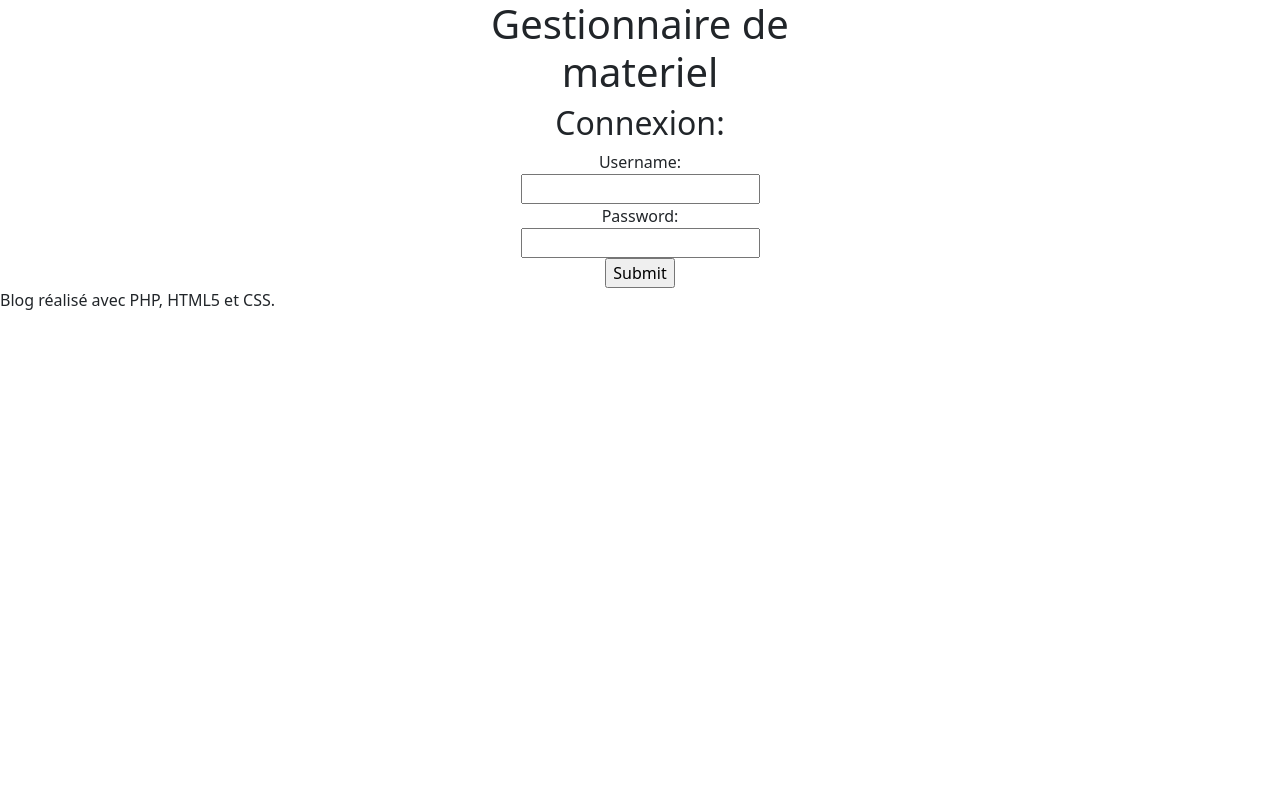
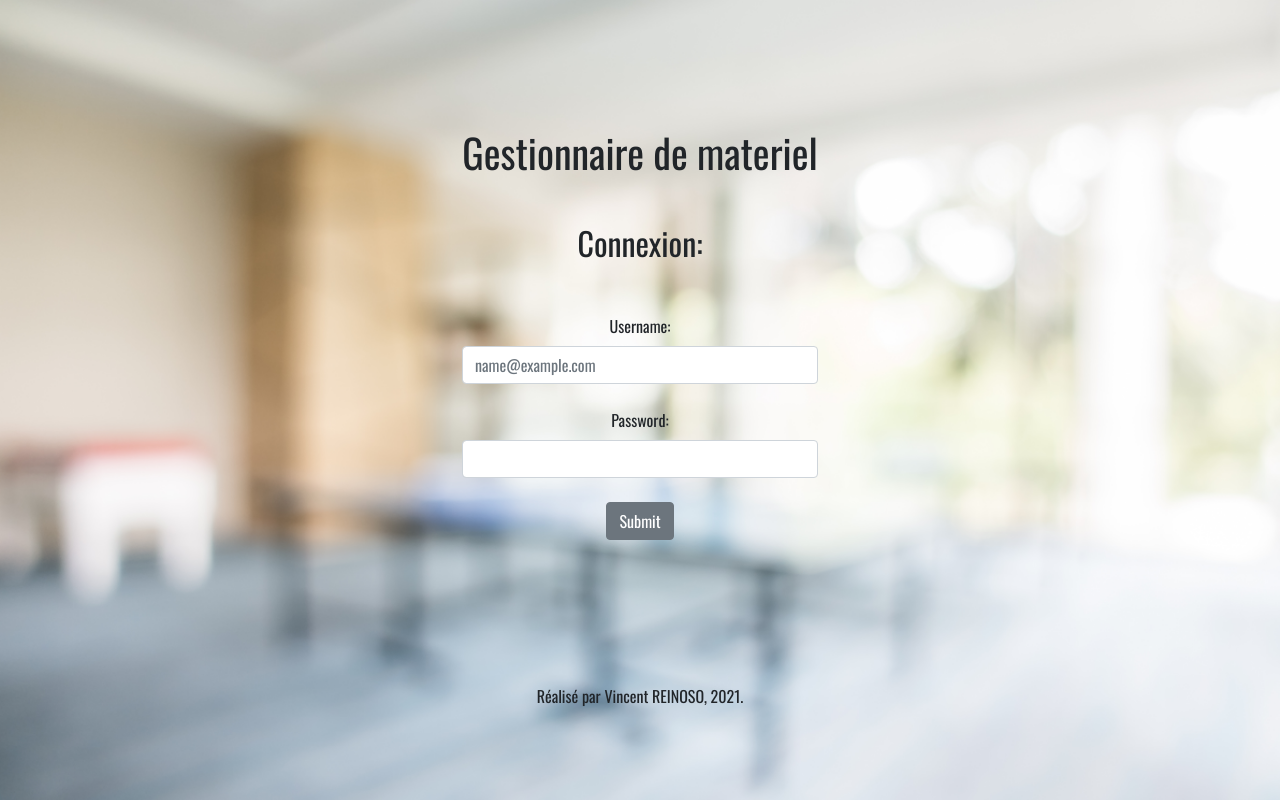
Before and after one commit to vigi3/DInventory, a PHP site: page / in a window 1280 px wide. Run offline with PHP 8.4, Linux system fonts and the light colour scheme.

Commit message:
Vue userLogin done

```diff
--- a/CSS/style.css
+++ b/CSS/style.css
@@ -0,0 +1,13 @@
+.loginBackground {
+    background-image: url('../Img/blurred-ping-pong-table.jpg');
+    background-repeat: no-repeat;
+    background-size: cover;
+}
+
+body {
+    font-family: 'Oswald', sans-serif;
+}
+
+.margTopContainer {
+    margin-top: 10%;
+}
--- a/Vue/vueUserLogin.php
+++ b/Vue/vueUserLogin.php
@@ -3,36 +3,52 @@
 <html lang="fr">
     <head>
         <meta charset="UTF-8" />
+        <!-- Bootstrap -->
         <meta name="viewport" content="width=device-width, initial-scale=1">
         <link href="https://cdn.jsdelivr.net/npm/bootstrap@5.0.0-beta3/dist/css/bootstrap.min.css" rel="stylesheet" integrity="sha384-eOJMYsd53ii+scO/bJGFsiCZc+5NDVN2yr8+0RDqr0Ql0h+rP48ckxlpbzKgwra6" crossorigin="anonymous">
-        <!-- <link rel="stylesheet" href="CSS/style.css" /> -->
+
+        <!-- Google Font -->
+        <link rel="preconnect" href="https://fonts.gstatic.com">
+        <link href="https://fonts.googleapis.com/css2?family=Oswald&display=swap" rel="stylesheet">
+
+        <!-- My CSS -->
+        <link rel="stylesheet" href="CSS/style.css" />
         <title><?= $title ?></title>
     </head>
-    <body>
-        <div class="container"> <!-- container -->
-          <div class="row justify-content-center" >
+    <body class="loginBackground">
+        <div class="container margTopContainer"> <!-- container -->
+          <div class="row justify-content-center">
             <div class="col-5 text-center">
               <h1 id="titreBlog">Gestionnaire de materiel</h1>
-              <h2 id="title"><?= $title ?></h2>
+              <h2 id="title" class="mt-5 mb-1"><?= $title ?></h2>
             </div>
           </div>
-          <div class="row justify-content-center">
-            <div class="col-8 text-center">
+          <div class="row justify-content-center mt-5">
+            <div class="col-4 text-center">
               <form method="POST">
-                <label for="username">Username:</label><br>
-                <input type="text" id="uname" name="username"><br>
-                <label for="password">Password:</label><br>
-                <input type="text" id="pwd" name="password"><br>
-                <input type="submit" value="Submit" name="submit">
+                <label for="username" class="form-label">Username:</label><br>
+                <input type="email" id="uname" name="username" class="form-control" placeholder="name@example.com"><br>
+                <label for="password" class="form-label">Password:</label><br>
+                <input type="password" id="pwd" name="password" class="form-control"><br>
+                <input type="submit" value="Submit" name="submit" class="btn btn-secondary">
               </form>
             </div>
           </div>
-        </div> <!-- container -->
+        </div> <!-- Endcontainer -->
+
+        <footer id="piedBlog">  <!-- Footer -->
+          <div class="container mt-5 pt-5"> <!-- container -->
+            <div class="row justify-content-center mt-5">
+              <div class="col-4 text-center">
+                Réalisé par Vincent REINOSO, 2021.
+              </div>
+            </div>
+          </div> <!-- Endcontainer -->
+        </footer> <!-- EndFooter -->
+
         <script src="https://cdn.jsdelivr.net/npm/bootstrap@5.0.0-beta3/dist/js/bootstrap.bundle.min.js" integrity="sha384-JEW9xMcG8R+pH31jmWH6WWP0WintQrMb4s7ZOdauHnUtxwoG2vI5DkLtS3qm9Ekf" crossorigin="anonymous"></script>
     </body>
-    <footer id="piedBlog">
-        Blog réalisé avec PHP, HTML5 et CSS.
-    </footer>
+
 </html>
 
 
```
Also changed, not shown: Img/blurred-interior-empty.jpg (added), Img/blurred-ping-pong-table.jpg (added).
